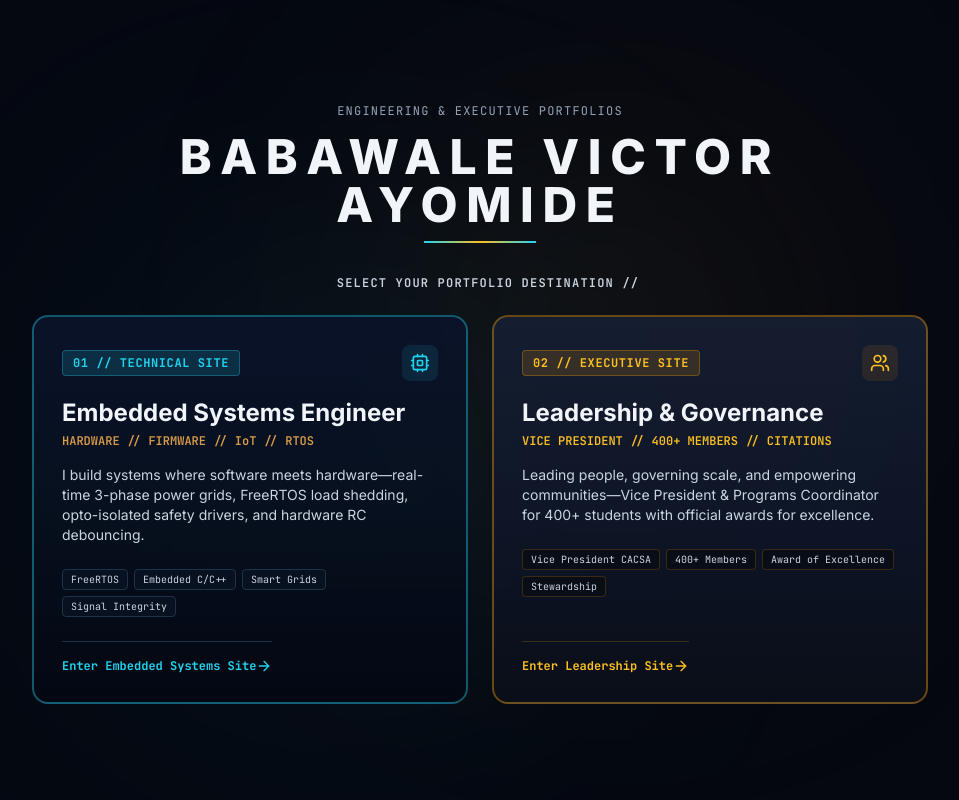
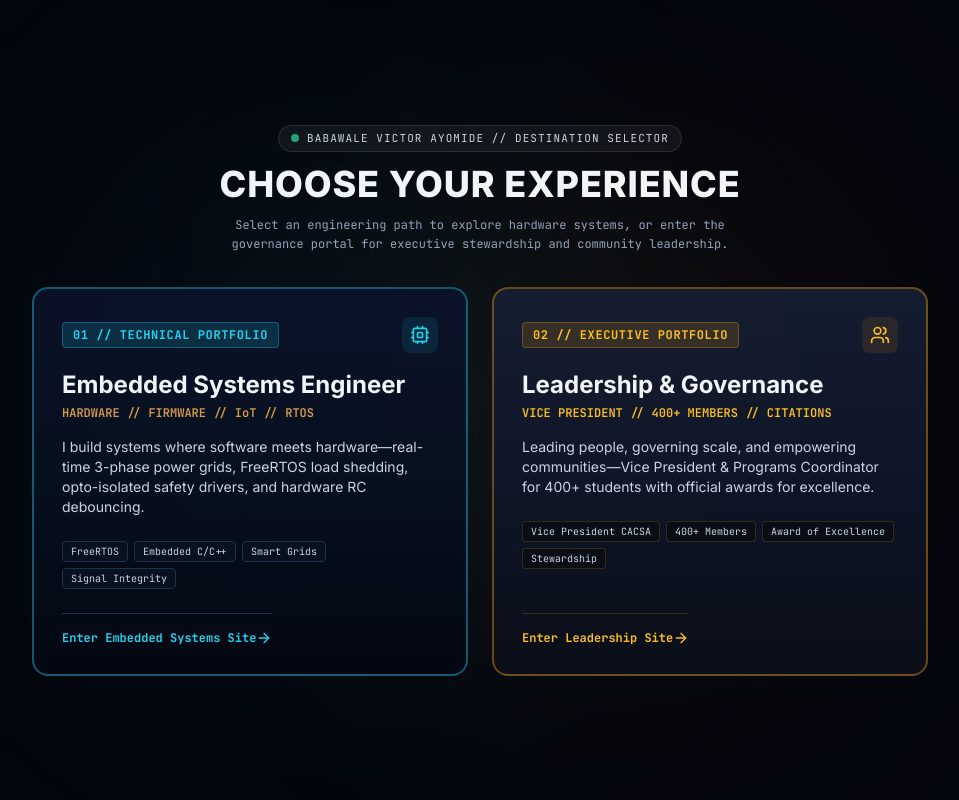
Before and after one commit to Jaykay73/victor-babawale-portfolio, a Next.js app: page / in a window 1280 px wide. Shown: the top 800 px of the page, without its empty margins (160-1119 px from the left). Built offline with nearby package versions, Linux system fonts and the light colour scheme.

Commit message:
feat(loader): animate name in spotlight, fade out, and reveal path selector options with staggered entrance

```diff
--- a/src/app/globals.css
+++ b/src/app/globals.css
@@ -138,6 +138,22 @@
   animation-play-state: paused;
 }
 
+/* Fade In Animation */
+@keyframes fadeIn {
+  from {
+    opacity: 0;
+    transform: translateY(8px);
+  }
+  to {
+    opacity: 1;
+    transform: translateY(0);
+  }
+}
+
+.animate-fadeIn {
+  animation: fadeIn 0.6s cubic-bezier(0.16, 1, 0.3, 1) forwards;
+}
+
 /* Reduced Motion Override */
 @media (prefers-reduced-motion: reduce) {
   * {
--- a/src/components/LoadingScreen.tsx
+++ b/src/components/LoadingScreen.tsx
@@ -1,22 +1,49 @@
 "use client";
 
 import React, { useState, useEffect } from "react";
-import { Cpu, Users, ArrowRight, ShieldCheck, Zap } from "lucide-react";
+import { Cpu, Users, ArrowRight, ChevronRight } from "lucide-react";
 import { usePortfolioTheme } from "@/context/PortfolioThemeContext";
+
+type AnimationPhase = "name-enter" | "name-visible" | "name-fade" | "options-enter";
 
 export default function LoadingScreen() {
   const { setMode, hasSelectedPath } = usePortfolioTheme();
-  const [showCards, setShowCards] = useState(false);
+  const [phase, setPhase] = useState<AnimationPhase>("name-enter");
+  const [cardsReady, setCardsReady] = useState(false);
   const [selectedAnimation, setSelectedAnimation] = useState<"embedded" | "leadership" | null>(null);
 
   useEffect(() => {
-    // Show name first, then reveal the two destination choices
-    const timer = setTimeout(() => {
-      setShowCards(true);
-    }, 700);
+    // Stage 1: Trigger name entrance
+    const enterTimer = setTimeout(() => {
+      setPhase("name-visible");
+    }, 60);
 
-    return () => clearTimeout(timer);
+    // Stage 2: Trigger name fade-out after visitor has read it
+    const fadeTimer = setTimeout(() => {
+      setPhase("name-fade");
+    }, 1800);
+
+    // Stage 3: Trigger options entrance once name has fully faded out
+    const optionsTimer = setTimeout(() => {
+      setPhase("options-enter");
+      // Trigger card stagger slightly after container mounts
+      setTimeout(() => setCardsReady(true), 100);
+    }, 2450);
+
+    return () => {
+      clearTimeout(enterTimer);
+      clearTimeout(fadeTimer);
+      clearTimeout(optionsTimer);
+    };
   }, []);
+
+  const skipToOptions = (e?: React.MouseEvent) => {
+    if (e) e.stopPropagation();
+    if (phase !== "options-enter") {
+      setPhase("options-enter");
+      setTimeout(() => setCardsReady(true), 50);
+    }
+  };
 
   if (hasSelectedPath && !selectedAnimation) return null;
 
@@ -29,50 +56,100 @@ export default function LoadingScreen() {
 
   return (
     <div
-      className={`fixed inset-0 z-[100] flex flex-col items-center justify-center bg-[#050811] px-4 py-8 overflow-y-auto transition-opacity duration-500 ${
+      className={`fixed inset-0 z-[100] flex flex-col items-center justify-center bg-[#04060E] px-4 py-8 overflow-y-auto transition-all duration-500 ${
         selectedAnimation ? "opacity-0 pointer-events-none scale-105" : "opacity-100"
       }`}
+      onClick={phase !== "options-enter" ? () => skipToOptions() : undefined}
     >
       {/* Background ambient lighting */}
-      <div className="absolute top-1/3 left-1/4 w-96 h-96 bg-eng-cyan/10 rounded-full blur-[140px] pointer-events-none"></div>
-      <div className="absolute bottom-1/3 right-1/4 w-96 h-96 bg-amber-500/10 rounded-full blur-[140px] pointer-events-none"></div>
+      <div className="absolute top-1/4 left-1/4 w-96 h-96 bg-eng-cyan/10 rounded-full blur-[140px] pointer-events-none transition-opacity duration-1000"></div>
+      <div className="absolute bottom-1/4 right-1/4 w-96 h-96 bg-amber-500/10 rounded-full blur-[140px] pointer-events-none transition-opacity duration-1000"></div>
 
-      <div className="max-w-4xl w-full mx-auto text-center space-y-8 relative z-10 my-auto">
-        {/* Step 1: Centered Name */}
-        <div className="space-y-3">
-          <span className="font-mono text-xs tracking-widest text-slate-400 uppercase">
-            ENGINEERING &amp; EXECUTIVE PORTFOLIOS
-          </span>
-          <h1 className="text-2xl sm:text-4xl md:text-5xl font-extrabold tracking-[0.18em] text-slate-100 uppercase font-sans">
+      {/* Subtle Skip button during name sequence */}
+      {phase !== "options-enter" && (
+        <button
+          onClick={skipToOptions}
+          className="absolute top-6 right-6 z-20 font-mono text-xs text-slate-500 hover:text-slate-300 transition-colors flex items-center gap-1.5 px-3 py-1.5 rounded-full bg-white/5 border border-white/10"
+        >
+          <span>Skip</span>
+          <ChevronRight className="w-3.5 h-3.5" />
+        </button>
+      )}
+
+      <div className="max-w-4xl w-full mx-auto text-center relative z-10 my-auto">
+        {/* ============================================================ */}
+        {/* PHASE 1: NAME ANIMATION & FADE OUT                           */}
+        {/* ============================================================ */}
+        {phase !== "options-enter" && (
+          <div
+            className={`flex flex-col items-center justify-center min-h-[340px] space-y-5 transition-all duration-700 ease-out cursor-pointer ${
+              phase === "name-enter"
+                ? "opacity-0 scale-95 translate-y-4 blur-sm"
+                : phase === "name-visible"
+                ? "opacity-100 scale-100 translate-y-0 blur-0"
+                : "opacity-0 scale-105 -translate-y-4 blur-sm"
+            }`}
+          >
+            <div className="flex items-center gap-2 font-mono text-[11px] tracking-[0.25em] text-slate-400 uppercase">
+              <span className="w-1.5 h-1.5 rounded-full bg-eng-cyan animate-pulse"></span>
+              <span>SYSTEM PROFILE // PORTFOLIO</span>
+            </div>
+
+            <h1 className="text-3xl sm:text-5xl md:text-6xl font-extrabold tracking-[0.16em] sm:tracking-[0.22em] text-transparent bg-clip-text bg-gradient-to-r from-slate-100 via-white to-slate-200 uppercase font-sans drop-shadow-sm">
               BABAWALE VICTOR AYOMIDE
             </h1>
-          <div className="w-28 h-[2px] bg-gradient-to-r from-eng-cyan via-amber-400 to-eng-cyan mx-auto"></div>
+
+            {/* Glowing Accent Line */}
+            <div
+              className={`h-[2px] bg-gradient-to-r from-transparent via-eng-cyan to-transparent transition-all duration-1000 ${
+                phase === "name-visible" ? "w-48 sm:w-64 opacity-100" : "w-8 opacity-0"
+              }`}
+            ></div>
+
+            <p className="font-mono text-xs text-slate-400 tracking-widest pt-1">
+              EMBEDDED SYSTEMS &bull; HARDWARE INTEGRATION &bull; EXECUTIVE GOVERNANCE
+            </p>
+          </div>
+        )}
+
+        {/* ============================================================ */}
+        {/* PHASE 2: OPTIONS ANIMATE IN (PATH SELECTOR CARDS)            */}
+        {/* ============================================================ */}
+        {phase === "options-enter" && (
+          <div className="space-y-8 animate-fadeIn">
+            {/* Header / Instructions */}
+            <div
+              className={`space-y-3 transition-all duration-700 ease-out ${
+                cardsReady ? "opacity-100 translate-y-0" : "opacity-0 -translate-y-4"
+              }`}
+            >
+              <div className="inline-flex items-center gap-2 px-3 py-1 rounded-full bg-white/5 border border-white/10 font-mono text-[11px] text-slate-300">
+                <span className="w-2 h-2 rounded-full bg-emerald-400 animate-pulse"></span>
+                <span className="tracking-widest">BABAWALE VICTOR AYOMIDE // DESTINATION SELECTOR</span>
               </div>
 
-        {/* Step 2: Destination Prompt & Cards */}
-        <div
-          className={`space-y-6 transition-all duration-700 ${
-            showCards ? "opacity-100 translate-y-0" : "opacity-0 translate-y-6 pointer-events-none"
-          }`}
-        >
-          <div className="flex items-center justify-center gap-2 font-mono text-xs text-slate-300">
-            <span className="w-2 h-2 rounded-full bg-emerald-400 animate-ping"></span>
-            <span className="tracking-widest uppercase text-slate-300 font-semibold">
-              SELECT YOUR PORTFOLIO DESTINATION //
-            </span>
+              <h2 className="text-2xl sm:text-3xl md:text-4xl font-extrabold tracking-wide text-slate-100 font-sans">
+                CHOOSE YOUR EXPERIENCE
+              </h2>
+              <p className="font-mono text-xs text-slate-400 max-w-lg mx-auto leading-relaxed">
+                Select an engineering path to explore hardware systems, or enter the governance portal for executive stewardship and community leadership.
+              </p>
             </div>
 
-          {/* The Two Themed Portal Cards */}
+            {/* Two Path Selector Cards */}
             <div className="grid grid-cols-1 md:grid-cols-2 gap-6 text-left">
-            {/* Card A: Embedded Systems Engineer */}
+              {/* Option A: Embedded Systems Engineer */}
               <button
                 onClick={() => handleSelect("embedded")}
-              className="p-7 rounded-2xl bg-gradient-to-b from-[#0B132B]/90 via-[#07111F]/90 to-[#030712] border-2 border-eng-cyan/40 hover:border-eng-cyan hover:shadow-2xl hover:shadow-eng-cyan/20 transition-all group flex flex-col justify-between space-y-6 text-left relative overflow-hidden"
+                className={`p-7 rounded-2xl bg-gradient-to-b from-[#0B132B]/90 via-[#07111F]/90 to-[#030712] border-2 border-eng-cyan/40 hover:border-eng-cyan hover:shadow-2xl hover:shadow-eng-cyan/20 transition-all duration-700 ease-out group flex flex-col justify-between space-y-6 text-left relative overflow-hidden ${
+                  cardsReady ? "opacity-100 translate-y-0" : "opacity-0 translate-y-8"
+                } ${selectedAnimation === "embedded" ? "ring-4 ring-eng-cyan scale-[1.02]" : ""}`}
+                style={{ transitionDelay: "150ms" }}
               >
                 <div className="space-y-4">
                   <div className="flex items-center justify-between font-mono text-xs">
                     <span className="px-2.5 py-1 rounded bg-eng-cyan/15 border border-eng-cyan/30 text-eng-cyan font-bold tracking-wider">
-                    01 // TECHNICAL SITE
+                      01 // TECHNICAL PORTFOLIO
                     </span>
                     <div className="p-2 rounded-lg bg-eng-cyan/10 text-eng-cyan group-hover:scale-110 transition-transform">
                       <Cpu className="w-5 h-5" />
@@ -106,15 +183,18 @@ export default function LoadingScreen() {
                 </div>
               </button>
 
-            {/* Card B: Leadership & Community Governance */}
+              {/* Option B: Leadership & Community Governance */}
               <button
                 onClick={() => handleSelect("leadership")}
-              className="p-7 rounded-2xl bg-gradient-to-b from-[#161F33]/90 via-[#0F172A]/90 to-[#0A0E18] border-2 border-amber-500/40 hover:border-amber-400 hover:shadow-2xl hover:shadow-amber-500/20 transition-all group flex flex-col justify-between space-y-6 text-left relative overflow-hidden"
+                className={`p-7 rounded-2xl bg-gradient-to-b from-[#161F33]/90 via-[#0F172A]/90 to-[#0A0E18] border-2 border-amber-500/40 hover:border-amber-400 hover:shadow-2xl hover:shadow-amber-500/20 transition-all duration-700 ease-out group flex flex-col justify-between space-y-6 text-left relative overflow-hidden ${
+                  cardsReady ? "opacity-100 translate-y-0" : "opacity-0 translate-y-8"
+                } ${selectedAnimation === "leadership" ? "ring-4 ring-amber-400 scale-[1.02]" : ""}`}
+                style={{ transitionDelay: "300ms" }}
               >
                 <div className="space-y-4">
                   <div className="flex items-center justify-between font-mono text-xs">
                     <span className="px-2.5 py-1 rounded bg-amber-500/15 border border-amber-500/30 text-amber-400 font-bold tracking-wider">
-                    02 // EXECUTIVE SITE
+                      02 // EXECUTIVE PORTFOLIO
                     </span>
                     <div className="p-2 rounded-lg bg-amber-500/10 text-amber-400 group-hover:scale-110 transition-transform">
                       <Users className="w-5 h-5" />
@@ -149,6 +229,7 @@ export default function LoadingScreen() {
               </button>
             </div>
           </div>
+        )}
       </div>
     </div>
   );
```
Lines whose indentation alone changed are shown as unchanged.
